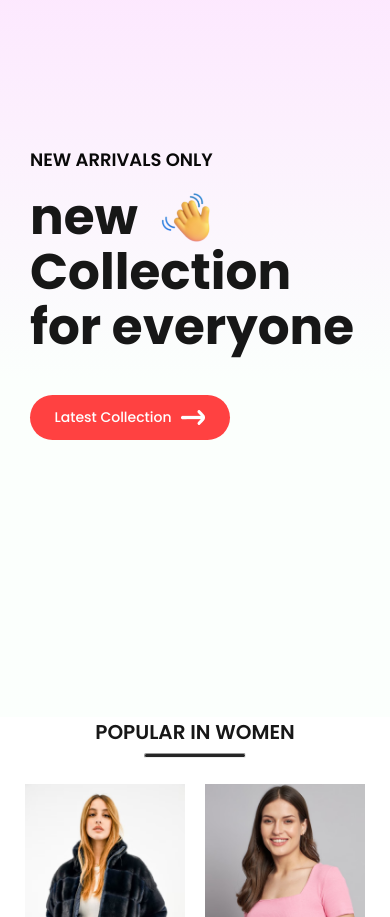
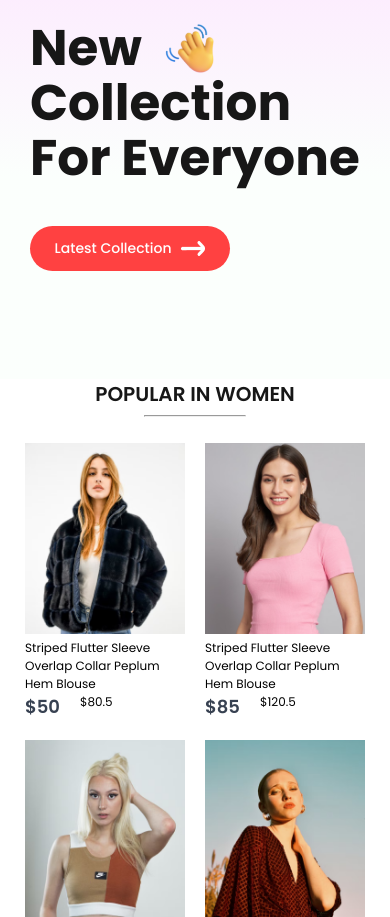
Before and after one commit to Prasamshaaaa/E-Commerce-Website, a React (Create React App) app: page / in a window 390 px wide. Shown: the part 183-1100 px from the top of the page. Built offline with nearby package versions, Linux system fonts and the light colour scheme.

Commit message:
(Fix) - Some changes in css

```diff
--- a/package.json
+++ b/package.json
@@ -1,5 +1,5 @@
 {
-  "name": "ecommerce-website",
+  "name": "सौन्दर्य",
   "version": "0.1.0",
   "private": true,
   "dependencies": {
--- a/src/Components/Hero/Hero.css
+++ b/src/Components/Hero/Hero.css
@@ -147,6 +147,7 @@
 @media (max-width: 500px) {
   .hero {
     flex-direction: column;
+    height: 60vh;
   }
 
   .hero-right {
--- a/src/Components/Hero/Hero.jsx
+++ b/src/Components/Hero/Hero.jsx
@@ -10,11 +10,11 @@ export const Hero = () => {
                 <h2>NEW ARRIVALS ONLY</h2>
                 <div>
                     <div className="hero-hand-icon">
-                    <p>new</p>
-                    <img src={hand_icon}alt=""/>
+                        <p>New</p>
+                        <img src={hand_icon} alt="" />
                     </div>
                     <p>Collection</p>
-                <p>for everyone</p>
+                    <p>For Everyone</p>
                 </div>
                 <div className="hero-latest-btn">
                     <div>Latest Collection</div>
--- a/src/Components/Popular/Popular.css
+++ b/src/Components/Popular/Popular.css
@@ -3,7 +3,7 @@
   flex-direction: column;
   align-items: center;
   gap: 10px;
-  height: 90vh;
+  height: 70vh;
 }
 .popular h1 {
   color: #171717;
@@ -26,7 +26,7 @@
 
 @media (max-width: 1280px) {
   .popular {
-    height: 70vh;
+    height: 60vh;
   }
 
   .popular h1 {
@@ -46,7 +46,7 @@
 
 @media (max-width: 1024px) {
   .popular {
-    height: 60vh;
+    height: 50vh;
   }
 
   .popular h1 {
@@ -66,7 +66,7 @@
 
 @media (max-width: 800px) {
   .popular {
-    height: 50vh;
+    height: 40vh;
     gap: 6px;
   }
 
@@ -85,7 +85,7 @@
 
 @media (max-width: 500px) {
   .popular {
-    height: 90vh;
+    height: 75vh;
   }
 
   .popular-item {
```
Lines whose indentation alone changed are shown as unchanged.
